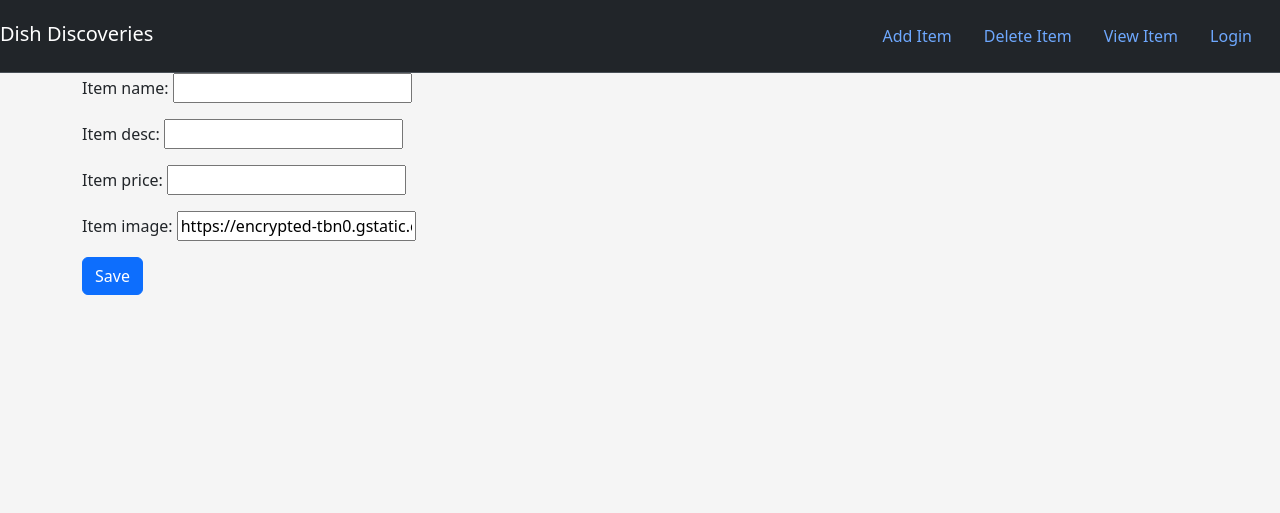
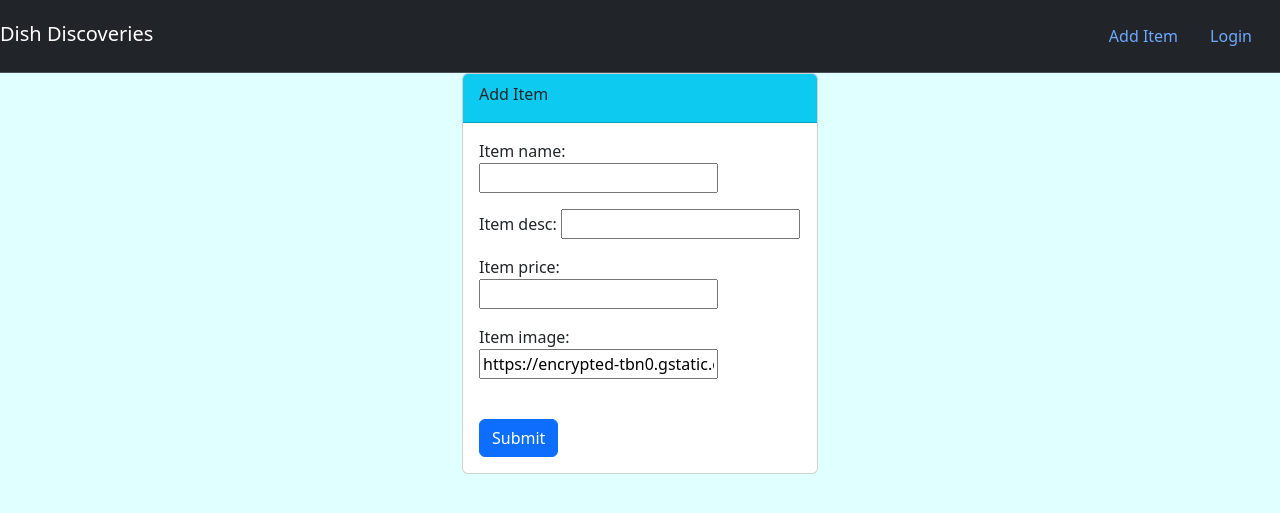
Before and after one commit to rrdesh10/Dish-Discoveries, a Django app: page /food/add/ in a window 1280 px wide. Shown: the top 513 px of the page. Run offline with Django 4.2, Linux system fonts and the light colour scheme.

Commit message:
html styling added

```diff
--- a/food/models.py
+++ b/food/models.py
@@ -1,9 +1,19 @@
 from django.db import models
+from django.contrib.auth.models import User
+from django.urls import reverse
 
 # Create your models here.
 
 class Item(models.Model):
+
     item_name = models.CharField(max_length=200)
     item_desc = models.CharField(max_length=500)
     item_price = models.IntegerField()
     item_image = models.CharField(max_length=700, default="https://encrypted-tbn0.gstatic.com/images?q=tbn:ANd9GcQ8GV0f6prb-DPesR3lFwG2UsJh94yNz7ijRQ&usqp=CAU")
+    user_name = models.ForeignKey(User, on_delete=models.CASCADE, default=1)
+
+    def __str__(self) -> str:
+        return self.item_name
+
+    def get_absolute_url(self):
+        return reverse('food:detail', kwargs={'pk': self.pk})
--- a/food/static/food/style.css
+++ b/food/static/food/style.css
@@ -1,3 +1,3 @@
 body{
-    background-color: whitesmoke;
+    background-color: lightcyan;
 }
--- a/food/templates/food/base.html
+++ b/food/templates/food/base.html
@@ -17,15 +17,9 @@
                     <a class="nav-link" href="{% url 'food:create' %}">Add Item</a>
                 </li>
                 <li class="nav-item">
-                    <a href="#" class="nav-link">Delete Item</a>
-                </li>
-                <li class="nav-item">
-                    <a href="#" class="nav-link">View Item</a>
-                </li>
-                <li class="nav-item">
                     {% if user.is_authenticated %}
                     <li class="nav-item">
-                        <a href="{% url 'profile' %}" class="nan-link">Profile</a>
+                        <a href="{% url 'profile' %}" class="nav-link">Profile</a>
                     </li>
                         <a href="{% url 'logout' %}" class="nav-link">Logout</a>
                     {% else %}
--- a/food/templates/food/item-form.html
+++ b/food/templates/food/item-form.html
@@ -1,10 +1,29 @@
 {% extends 'food/base.html' %}
 {% block body %}
 <div class="container">
+    <div class="row">
+        <div class="col-md-4 offset-md-4">
+            <div class="card">
+                <div class="card-header bg-info">
+                    <div class="card-title">Add Item</div>
+                </div>
+                <div class="card-body">
+                    <form method="POST">
+                        {% csrf_token %}
+                        {{form.as_p}}
+                        <br><button type="submit" class="btn btn-primary">Submit</button>
+                    </form>
+                </div>
+            </div>
+        </div>
+    </div>
+</div>
+{% endblock %}
+
+<!-- <div class="container">
     <form method="POST">
         {% csrf_token %}
         {{form.as_p}}
         <button class="btn btn-primary" type="submit">Save</button>
     </form>
-</div>
-{% endblock %}
+</div> -->
--- a/food/urls.py
+++ b/food/urls.py
@@ -4,9 +4,9 @@ from . import views
 
 app_name = 'food'
 urlpatterns = [
-    path('', views.index, name='index'),
-    path('<int:item_id>/', views.detail, name='detail'),  #detail view
-    path('add/', views.create, name='create'),  # add items
+    path('', views.IndexItem.as_view(), name='index'),
+    path('<int:pk>/', views.DetailItem.as_view(), name='detail'),  #detail view
+    path('add/', views.CreateItem.as_view(), name='create'),  # add items
     path('update/<int:id>/', views.update, name='update'),  # update items
     path('delete/<int:id>/', views.delete, name='delete'),  # delete items
 ]
--- a/food/views.py
+++ b/food/views.py
@@ -1,33 +1,41 @@
+from django.forms.models import BaseModelForm
 from django.shortcuts import redirect, render
 from django.http import HttpResponse
 from .models import Item
 from .forms import ItemForm
+from django.views.generic import ListView, DetailView, CreateView
 
-# Create your views here.
 
-def index(request):
-    item_list = Item.objects.all()
-    context = {'item_list' : item_list,}
-    return render(request, 'food/index.html', context)
+class IndexItem(ListView):
+    model = Item
+    template_name = 'food/index.html'
+    context_object_name = 'item_list'
 
 def item(request):
     return HttpResponse("Hello world")
 
-def detail(request, item_id):
-    item = Item.objects.get(pk=item_id)
-    context = {
-        'item' : item,
-    }
-    return render(request, 'food/detail.html', context)
 
-def create(request):
-    form = ItemForm(request.POST or None)
+class DetailItem(DetailView):
+    model = Item
+    template_name = 'food/detail.html'
 
-    if form.is_valid():
-        form.save()
-        return redirect('food:index')
+# def create(request):
+#     form = ItemForm(request.POST or None)
 
-    return render(request, 'food/item-form.html', {'form': form})
+#     if form.is_valid():
+#         form.save()
+#         return redirect('food:index')
+
+#     return render(request, 'food/item-form.html', {'form': form})
+
+class CreateItem(CreateView):
+    model = Item
+    fields = ['item_name', 'item_desc', 'item_price', 'item_image']
+    template_name = 'food/item-form.html'
+
+    def form_valid(self, form):
+        form.instance.user_name = self.request.user
+        return super().form_valid(form)
 
 
 def update(request, id):
```
Also changed, not shown: food/templates/food/detail.html (+4 -4 lines), food/templates/food/index.html (+4 -3 lines), users/templates/users/login.html (+18 -5 lines), users/templates/users/register.html (+25 -5 lines), food/migrations/0004_item_user_name.py (added).
